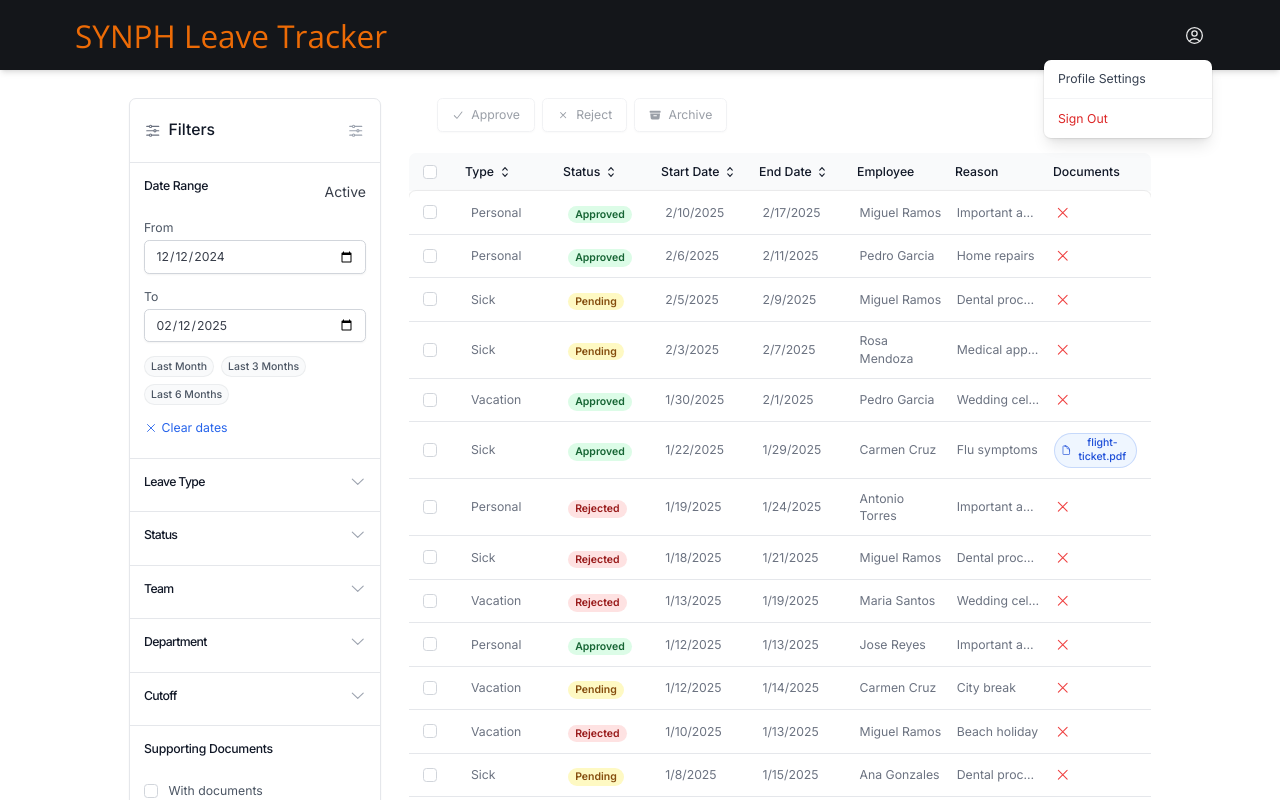
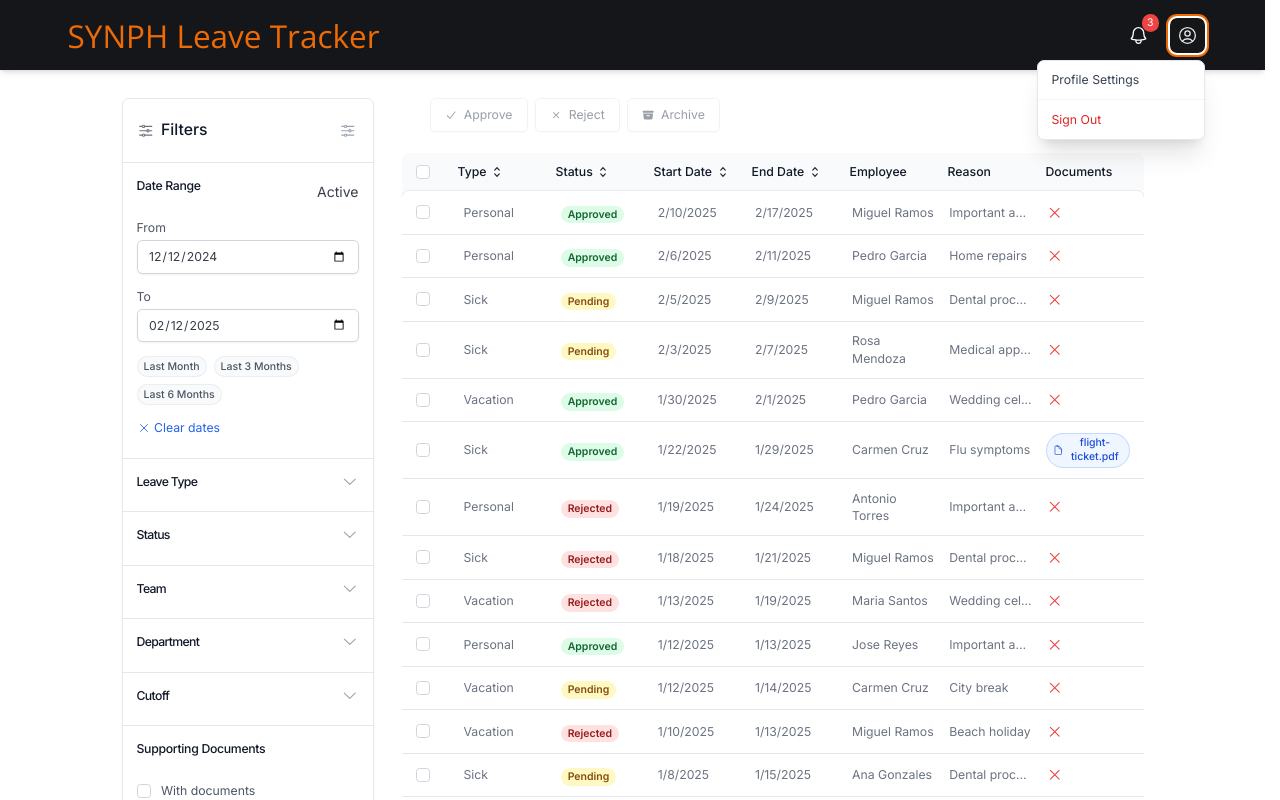
Before and after one commit to jeffreymoya/leave-tracker, a Next.js app in the folder apps/web/: page /admin in a window 1280 px wide. Both pictures are taken after a click on the button 1194 px from the left and 35 px from the top of the page. Shown: the top 800 px of the page. Built offline with nearby package versions, Linux system fonts and the light colour scheme.

Commit message:
feat: Implement notifications dropdown and improve modal scroll

```diff
--- a/apps/web/app/_components/navigation/index.tsx
+++ b/apps/web/app/_components/navigation/index.tsx
@@ -5,6 +5,7 @@ import Link from 'next/link'
 import { usePathname } from 'next/navigation'
 
 import { ProfileDropdown } from './profile-dropdown'
+import { NotificationsDropdown } from './notifications-dropdown'
 
 const openSans = Open_Sans({ subsets: ['latin'] })
 
@@ -27,16 +28,12 @@ export default function Navigation() {
 
         {!isAdminRoute && (
           <div id="header-nav" className="hidden md:flex items-center gap-8 flex-grow justify-end mr-10">
-            <Link
-              href="/team"
-              className="nav-link text-white/90 hover:text-white font-medium focus:outline-none focus:ring-2 focus:ring-[var(--accent)] focus:ring-offset-2 rounded-lg px-4 py-2 bg-[var(--primary-dark)] hover:bg-[var(--primary-darker)] border border-white/20"
-            >
-              Team Schedule
-            </Link>
+            {/* Removed Team Schedule link */}
           </div>
         )}
 
         <div className="flex items-center gap-4">
+          <NotificationsDropdown />
           <ProfileDropdown />
         </div>
       </div>
--- /dev/null
+++ b/apps/web/app/_components/navigation/notifications-dropdown.tsx
@@ -0,0 +1,77 @@
+'use client'
+
+import { useState, useEffect, useRef } from 'react'
+import { BellIcon, CheckCircleIcon } from '@heroicons/react/24/outline'
+
+export function NotificationsDropdown() {
+  const [isOpen, setIsOpen] = useState(false)
+  const [unreadCount] = useState(3) // Replace with actual data later
+  const [notifications] = useState([
+    { id: 1, title: 'New Leave Request', message: 'John submitted a vacation request', timestamp: '2h ago', read: false },
+    { id: 2, title: 'Approval Needed', message: '3 pending requests need your review', timestamp: '5h ago', read: false },
+    { id: 3, title: 'Policy Update', message: 'Updated time-off policy published', timestamp: '1d ago', read: true },
+  ])
+  const dropdownRef = useRef<HTMLDivElement>(null)
+
+  // Add click outside handler
+  useEffect(() => {
+    const handleClickOutside = (event: MouseEvent) => {
+      if (dropdownRef.current && !dropdownRef.current.contains(event.target as Node)) {
+        setIsOpen(false)
+      }
+    }
+
+    document.addEventListener('mousedown', handleClickOutside)
+    return () => document.removeEventListener('mousedown', handleClickOutside)
+  }, [])
+
+  const markAllAsRead = () => {
+    // Implement mark all as read logic
+  }
+
+  return (
+    <div className="relative" ref={dropdownRef}>
+      <button
+        onClick={() => setIsOpen(!isOpen)}
+        className="p-2 rounded-lg hover:bg-[var(--primary-dark)] focus:outline-none focus:ring-2 focus:ring-[var(--accent)] relative"
+      >
+        <BellIcon className="h-6 w-6 text-white" />
+        {unreadCount > 0 && (
+          <span className="absolute -top-1 -right-1 bg-red-500 text-white text-xs rounded-full h-5 w-5 flex items-center justify-center">
+            {unreadCount}
+          </span>
+        )}
+      </button>
+
+      {isOpen && (
+        <div className="absolute right-0 mt-2 w-80 bg-white rounded-lg shadow-xl border border-gray-200">
+          <div className="p-4 border-b border-gray-200 flex justify-between items-center bg-gray-50 rounded-t-lg">
+            <h3 className="font-semibold text-gray-700 text-sm mb-0">NOTIFICATIONS</h3>
+            <div className="flex items-center gap-2">
+              <button
+                onClick={markAllAsRead}
+                className="text-[var(--accent)] hover:text-[var(--accent-hover)] text-xs font-semibold flex items-center gap-1"
+              >
+                <CheckCircleIcon className="h-4 w-4" />
+                Mark all as read
+              </button>
+            </div>
+          </div>
+
+          <div className="max-h-96 overflow-y-auto">
+            {notifications.map((notification) => (
+              <div
+                key={notification.id}
+                className={`p-4 border-b border-gray-100 last:border-0 ${!notification.read ? 'bg-blue-50' : ''}`}
+              >
+                <div className="text-sm font-medium text-gray-700">{notification.title}</div>
+                <p className="text-sm text-gray-600 mt-1">{notification.message}</p>
+                <div className="text-xs text-gray-400 mt-2">{notification.timestamp}</div>
+              </div>
+            ))}
+          </div>
+        </div>
+      )}
+    </div>
+  )
+}
--- a/apps/web/app/_components/navigation/profile-dropdown.tsx
+++ b/apps/web/app/_components/navigation/profile-dropdown.tsx
@@ -1,78 +1,54 @@
 'use client'
 
-import { Menu, Transition } from '@headlessui/react'
 import { UserCircleIcon } from '@heroicons/react/24/outline'
 import Link from 'next/link'
-import { Fragment } from 'react'
-import { motion } from 'framer-motion'
+import { useState, useEffect, useRef } from 'react'
 
 export function ProfileDropdown({ _open }: { _open: boolean }) {
+  const [isOpen, setIsOpen] = useState(false)
+  const dropdownRef = useRef<HTMLDivElement>(null)
+
+  useEffect(() => {
+    const handleClickOutside = (event: MouseEvent) => {
+      if (dropdownRef.current && !dropdownRef.current.contains(event.target as Node)) {
+        setIsOpen(false)
+      }
+    }
+
+    document.addEventListener('mousedown', handleClickOutside)
+    return () => document.removeEventListener('mousedown', handleClickOutside)
+  }, [])
+
   return (
-    <Menu as="div" className="relative">
-      {({ open }) => (
-        <>
-          <Menu.Button
-            className="flex items-center gap-2 p-2 rounded-lg
-                       text-white/90 hover:text-white hover:bg-white/10
-                       transition-colors duration-200
-                       focus:outline-none focus:ring-2 focus:ring-[var(--accent)] focus:ring-offset-2"
+    <div className="relative" ref={dropdownRef}>
+      <button
+        onClick={() => setIsOpen(!isOpen)}
+        className="flex items-center gap-2 p-2 rounded-lg text-white/90 hover:text-white hover:bg-white/10 transition-colors duration-200 focus:outline-none focus:ring-2 focus:ring-[var(--accent)] focus:ring-offset-2"
       >
         <UserCircleIcon className="h-6 w-6" />
-          </Menu.Button>
+      </button>
 
-          <Transition
-            as={Fragment}
-            enter="transition ease-out duration-200"
-            enterFrom="transform opacity-0 scale-95"
-            enterTo="transform opacity-100 scale-100"
-            leave="transition ease-in duration-150"
-            leaveFrom="transform opacity-100 scale-100"
-            leaveTo="transform opacity-0 scale-95"
-          >
-            <Menu.Items
-              className="absolute right-0 mt-2 w-48 origin-top-right bg-white rounded-lg
-                         shadow-lg ring-1 ring-black ring-opacity-5 focus:outline-none
-                         divide-y divide-gray-100"
-              as={motion.div}
-              initial={{ scale: 0.95, opacity: 0 }}
-              animate={{ scale: 1, opacity: 1 }}
-              transition={{ type: 'spring', stiffness: 300 }}
-            >
+      {isOpen && (
+        <div className="absolute right-0 mt-2 w-48 bg-white rounded-lg shadow-xl border border-gray-200 divide-y divide-gray-100">
           <div className="px-1 py-1">
-                <Menu.Item>
-                  {({ active }) => (
             <Link
               href="/profile"
-                      className={`${
-                        active ? 'bg-[var(--accent)] text-white' : 'text-gray-700'
-                      } group flex w-full items-center rounded-md px-3 py-2 text-sm
-                         transition-colors duration-200`}
+              className="text-gray-700 hover:bg-[var(--accent)] hover:text-white group flex w-full items-center rounded-md px-3 py-2 text-sm transition-colors duration-200"
             >
               Profile Settings
             </Link>
-                  )}
-                </Menu.Item>
           </div>
 
           <div className="px-1 py-1">
-                <Menu.Item>
-                  {({ active }) => (
             <button
-                      className={`${
-                        active ? 'bg-red-500 text-white' : 'text-red-600'
-                      } group flex w-full items-center rounded-md px-3 py-2 text-sm
-                         transition-colors duration-200`}
               onClick={() => {/* Add logout handler */}}
+              className="text-red-600 hover:bg-red-500 hover:text-white group flex w-full items-center rounded-md px-3 py-2 text-sm transition-colors duration-200"
             >
               Sign Out
             </button>
+          </div>
+        </div>
       )}
-                </Menu.Item>
     </div>
-            </Menu.Items>
-          </Transition>
-        </>
-      )}
-    </Menu>
   )
 }
--- a/apps/web/app/dashboard/_components/leaves/create-leave-modal.tsx
+++ b/apps/web/app/dashboard/_components/leaves/create-leave-modal.tsx
@@ -2,7 +2,7 @@
 
 import { Dialog, Transition , Combobox } from '@headlessui/react'
 import { UserIcon } from '@heroicons/react/24/outline'
-import { Fragment, useState } from 'react'
+import { Fragment, useState, useEffect } from 'react'
 import { motion } from 'framer-motion'
 
 import type { LeaveType } from '@/types/leaves'
@@ -31,7 +31,7 @@ export function CreateLeaveModal({ isOpen, onClose }: CreateLeaveModalProps) {
   const [endDate, setEndDate] = useState('')
   const [reason, setReason] = useState('')
   const [_attachments, setAttachments] = useState<File[]>([])
-  const [supervisor, setSupervisor] = useState('Miguel Ramos') // Default supervisor
+  const [supervisor, setSupervisor] = useState<string>('Miguel Ramos')
   const [query, setQuery] = useState('')
 
   const filteredSupervisors = query === ''
@@ -46,20 +46,40 @@ export function CreateLeaveModal({ isOpen, onClose }: CreateLeaveModalProps) {
     onClose()
   }
 
+  const getScrollbarWidth = () => {
+    const documentWidth = document.documentElement.clientWidth
+    const windowWidth = window.innerWidth
+    return Math.max(0, windowWidth - documentWidth)
+  }
+
+  useEffect(() => {
+    if (!isOpen) return
+
+    const originalPadding = parseFloat(getComputedStyle(document.body).paddingRight)
+    const scrollbarWidth = getScrollbarWidth()
+
+    document.body.style.overflow = 'hidden'
+    document.body.style.paddingRight = `${originalPadding + scrollbarWidth}px`
+
+    return () => {
+      document.body.style.overflow = ''
+      document.body.style.paddingRight = `${originalPadding}px`
+    }
+  }, [isOpen])
+
   return (
     <Transition appear show={isOpen} as={Fragment}>
       <Dialog as="div" className="relative z-50" onClose={onClose}>
         <Transition.Child
           as={Fragment}
           enter="ease-out duration-400"
-          enterFrom="opacity-0 backdrop-blur-none"
-          enterTo="opacity-100 backdrop-blur-sm"
+          enterFrom="opacity-0"
+          enterTo="opacity-100"
           leave="ease-in duration-300"
-          leaveFrom="opacity-100 backdrop-blur-sm"
-          leaveTo="opacity-0 backdrop-blur-none"
-          className="fixed inset-0 bg-black/30 backdrop-blur-sm"
+          leaveFrom="opacity-100"
+          leaveTo="opacity-0"
         >
-          <div className="fixed inset-0" />
+          <div className="fixed inset-0 bg-black/30 backdrop-blur-sm" />
         </Transition.Child>
 
         <div className="fixed inset-0 overflow-y-auto">
@@ -109,7 +129,7 @@ export function CreateLeaveModal({ isOpen, onClose }: CreateLeaveModalProps) {
                       <label className="block text-sm font-medium text-gray-700 mb-1">
                         Supervisor
                       </label>
-                      <Combobox value={supervisor} onChange={setSupervisor}>
+                      <Combobox value={supervisor} onChange={(value: string) => setSupervisor(value)}>
                         <div className="relative">
                           <div className="relative w-full">
                             <Combobox.Input
--- a/apps/web/app/globals.css
+++ b/apps/web/app/globals.css
@@ -14,17 +14,21 @@
   --background: #FFFFFF;
   --spacing-base: 1rem;
   --max-width-content: 1200px;
+  --scrollbar-width: -2px;
 }
 
 @layer base {
   html {
     font-size: 14px;
     @apply scroll-smooth;
+    scrollbar-gutter: stable;
   }
 
   body {
     @apply antialiased text-[var(--text-primary)] bg-[var(--background)] min-h-screen;
     line-height: 1.5;
+    padding-right: var(--scrollbar-width) !important;
+    transition: padding-right 0.2s ease-in-out;
   }
 
   h1 {
@@ -41,6 +45,11 @@
 
   p {
     @apply mb-4 leading-relaxed;
+  }
+
+  body.modal-open {
+    overflow: hidden;
+    touch-action: none;
   }
 }
 
@@ -152,3 +161,11 @@
   transform: skewX(-20deg);
   z-index: 1;
 }
+
+/* Add this CSS rule */
+body.overflow-hidden {
+  overflow: hidden;
+  padding-right: calc(100vw - 100%);
+}
+
+/* Fix Transition.Child errors by moving className to div */
```
Lines whose indentation alone changed are shown as unchanged.
